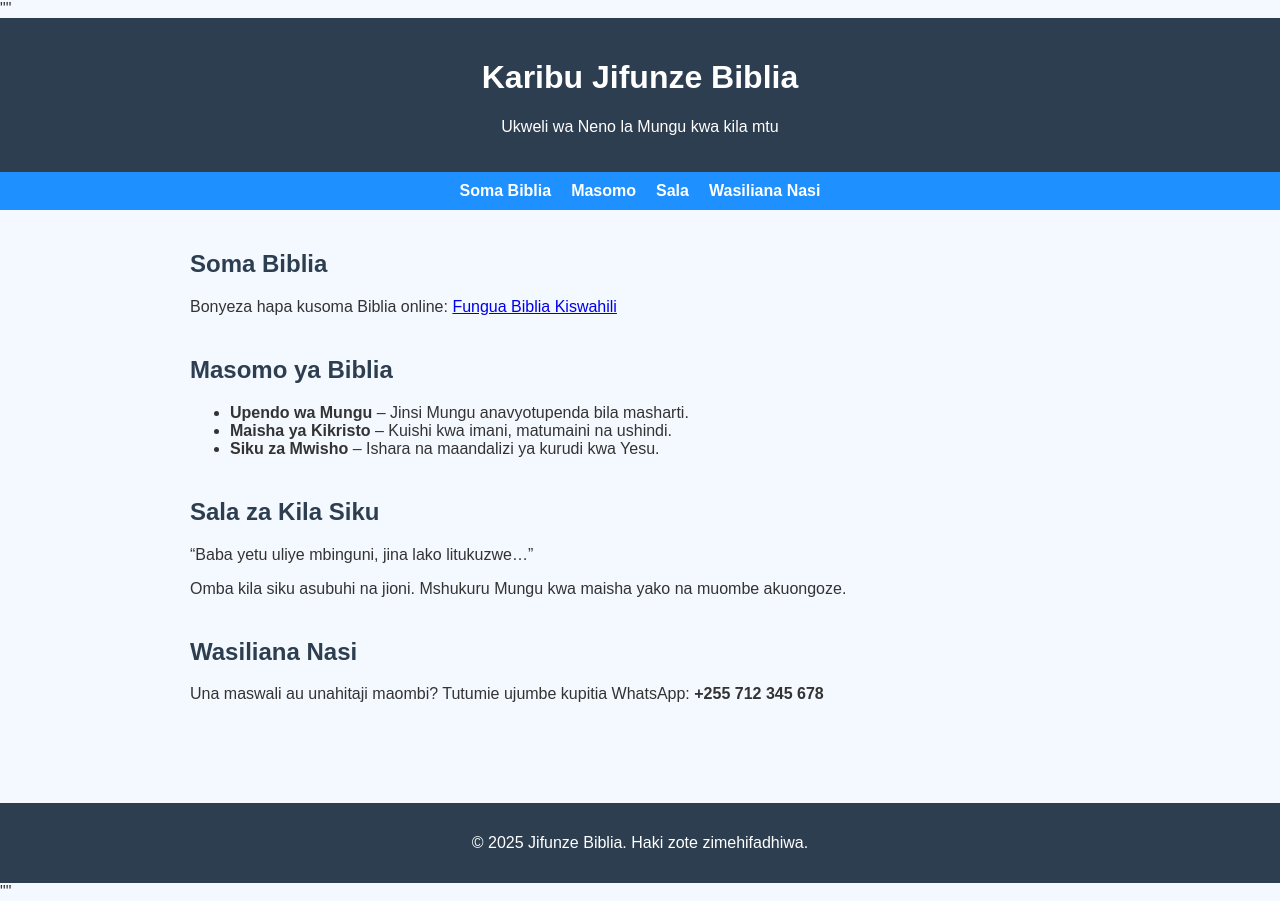
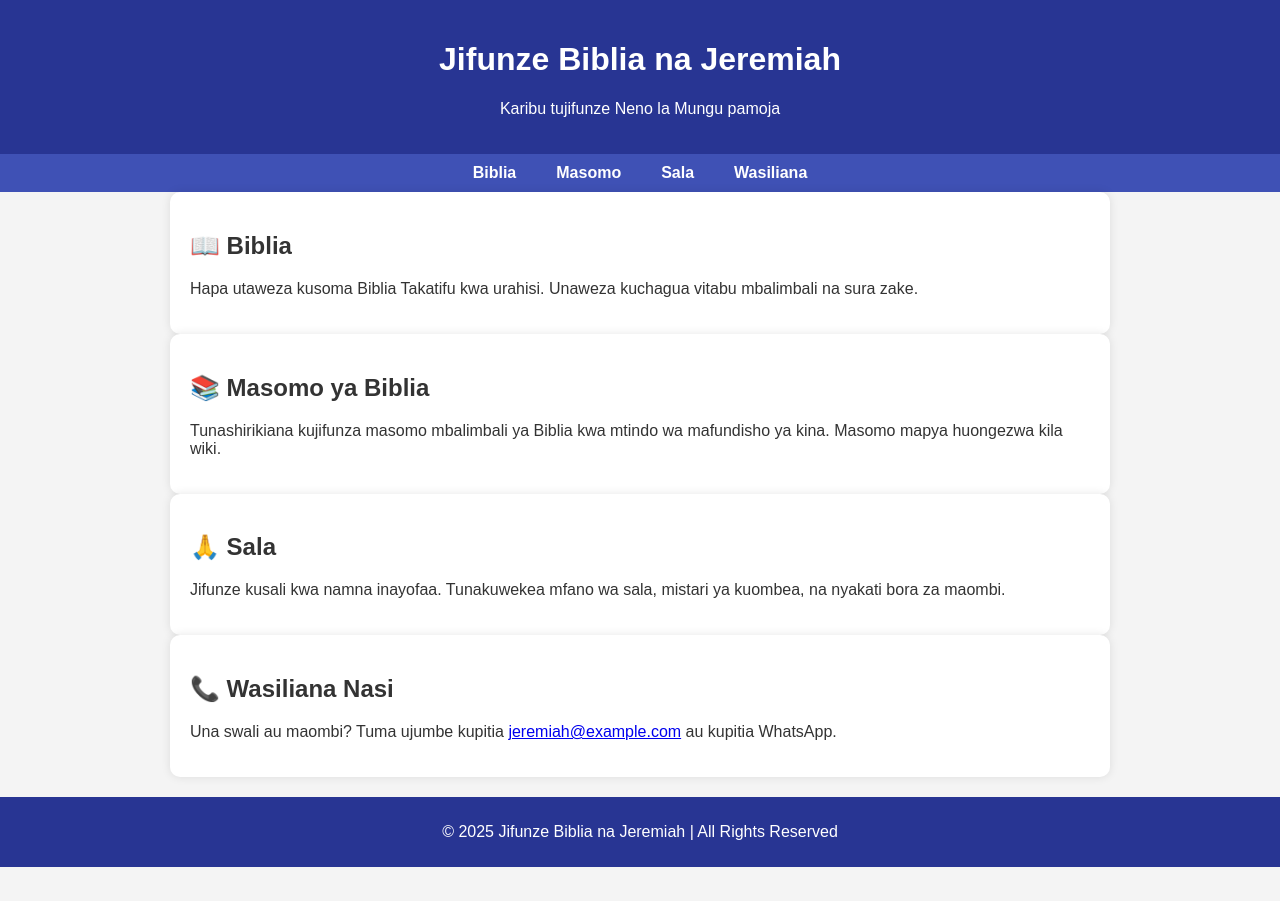
Before and after one commit to jeremiahfesto03-bit/JIFUNZE-BIBLIA-, a plain HTML site: page index.html in a window 1280 px wide. After the commit the page ends 867 px from the top, so only its background shows below. Drawn offline with Linux system fonts and the light colour scheme.

Commit message:
Add files via upload
Signed-off-by: jeremiahfesto03-bit <jeremiahfesto03@gmail.com>

```diff
--- a/index.html
+++ b/index.html
@@ -1,35 +1,34 @@
-""<!DOCTYPE html>
-
+<!DOCTYPE html>
 <html lang="sw">
 <head>
   <meta charset="UTF-8">
-  <meta name="viewport" content="width=device-width, initial-scale=1">
-  <title>Jifunze Biblia</title>
+  <meta name="viewport" content="width=device-width, initial-scale=1.0">
+  <title>Jifunze Biblia na Jeremiah</title>
   <style>
     body {
       font-family: Arial, sans-serif;
-      background-color: #f4f8ff;
       margin: 0;
-      padding: 0;
+      background: #f4f4f4;
       color: #333;
-    }header {
-  background-color: #2d3e50;
+    }
+
+    header {
+      background-color: #283593;
       color: white;
       padding: 20px;
       text-align: center;
     }
 
     nav {
-  background-color: #1e90ff;
-  padding: 10px;
+      background-color: #3f51b5;
       display: flex;
       justify-content: center;
-  gap: 20px;
-  flex-wrap: wrap;
+      padding: 10px 0;
     }
 
     nav a {
       color: white;
+      margin: 0 20px;
       text-decoration: none;
       font-weight: bold;
     }
@@ -38,66 +37,63 @@ nav a:hover {
       text-decoration: underline;
     }
 
-main {
+    .content {
       padding: 20px;
       max-width: 900px;
       margin: auto;
-}
-
-section {
-  margin-bottom: 40px;
-}
-
-h2 {
-  color: #2d3e50;
+      background: white;
+      border-radius: 10px;
+      box-shadow: 0 0 10px rgba(0,0,0,0.1);
     }
 
     footer {
-  background-color: #2d3e50;
+      background-color: #283593;
       color: white;
       text-align: center;
-  padding: 15px;
-  margin-top: 40px;
+      padding: 10px;
+      position: relative;
+      bottom: 0;
+      margin-top: 20px;
     }
-
   </style>
 </head>
-<body>  <header>
-    <h1>Karibu Jifunze Biblia</h1>
-    <p>Ukweli wa Neno la Mungu kwa kila mtu</p>
-  </header>  <nav>
-    <a href="#bible">Soma Biblia</a>
-    <a href="#lessons">Masomo</a>
+<body>
+
+<header>
+  <h1>Jifunze Biblia na Jeremiah</h1>
+  <p>Karibu tujifunze Neno la Mungu pamoja</p>
+</header>
+
+<nav>
+  <a href="#biblia">Biblia</a>
+  <a href="#masomo">Masomo</a>
   <a href="#sala">Sala</a>
-    <a href="#contact">Wasiliana Nasi</a>
-  </nav>  <main>
-    <section id="bible">
-      <h2>Soma Biblia</h2>
-      <p>Bonyeza hapa kusoma Biblia online:
-        <a href="https://www.bible.com/sw/bible" target="_blank">Fungua Biblia Kiswahili</a>
-      </p>
-    </section><section id="lessons">
-  <h2>Masomo ya Biblia</h2>
-  <ul>
-    <li><strong>Upendo wa Mungu</strong> – Jinsi Mungu anavyotupenda bila masharti.</li>
-    <li><strong>Maisha ya Kikristo</strong> – Kuishi kwa imani, matumaini na ushindi.</li>
-    <li><strong>Siku za Mwisho</strong> – Ishara na maandalizi ya kurudi kwa Yesu.</li>
-  </ul>
-</section>
+  <a href="#wasiliana">Wasiliana</a>
+</nav>
 
-<section id="sala">
-  <h2>Sala za Kila Siku</h2>
-  <p>“Baba yetu uliye mbinguni, jina lako litukuzwe…”</p>
-  <p>Omba kila siku asubuhi na jioni. Mshukuru Mungu kwa maisha yako na muombe akuongoze.</p>
-</section>
+<div class="content" id="biblia">
+  <h2>📖 Biblia</h2>
+  <p>Hapa utaweza kusoma Biblia Takatifu kwa urahisi. Unaweza kuchagua vitabu mbalimbali na sura zake.</p>
+</div>
 
-<section id="contact">
-  <h2>Wasiliana Nasi</h2>
-  <p>Una maswali au unahitaji maombi? Tutumie ujumbe kupitia WhatsApp: <strong>+255 712 345 678</strong></p>
-</section>
+<div class="content" id="masomo">
+  <h2>📚 Masomo ya Biblia</h2>
+  <p>Tunashirikiana kujifunza masomo mbalimbali ya Biblia kwa mtindo wa mafundisho ya kina. Masomo mapya huongezwa kila wiki.</p>
+</div>
 
-  </main>  <footer>
-    <p>&copy; 2025 Jifunze Biblia. Haki zote zimehifadhiwa.</p>
-  </footer></body>
+<div class="content" id="sala">
+  <h2>🙏 Sala</h2>
+  <p>Jifunze kusali kwa namna inayofaa. Tunakuwekea mfano wa sala, mistari ya kuombea, na nyakati bora za maombi.</p>
+</div>
+
+<div class="content" id="wasiliana">
+  <h2>📞 Wasiliana Nasi</h2>
+  <p>Una swali au maombi? Tuma ujumbe kupitia <a href="mailto:jeremiah@example.com">jeremiah@example.com</a> au kupitia WhatsApp.</p>
+</div>
+
+<footer>
+  <p>&copy; 2025 Jifunze Biblia na Jeremiah | All Rights Reserved</p>
+</footer>
+
+</body>
 </html>
-""
```
Lines whose indentation alone changed are shown as unchanged.
